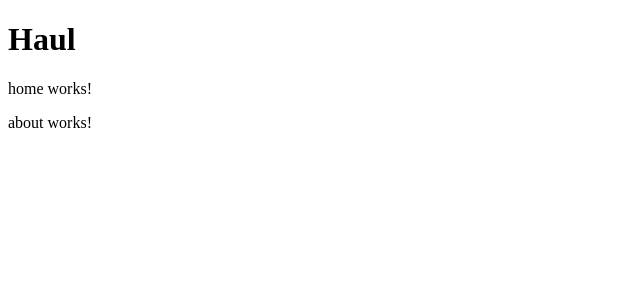
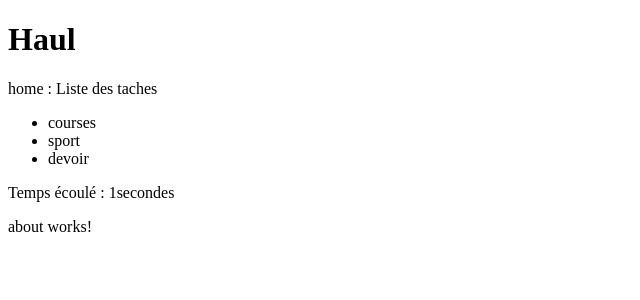
Before and after one commit to sarahigl/taskBoard-pro, an Angular app in the folder taskBoard/: page /taskBoard/ in a window 1280 px wide. Shown: the top 300 px of the page, without its empty margins (0-640 px from the left). Built offline with nearby package versions, Linux system fonts and the light colour scheme.

Commit message:
ajout du service et count en async

```diff
--- a/taskBoard/src/app/app.html
+++ b/taskBoard/src/app/app.html
@@ -1,3 +1,4 @@
 <h1>Haul</h1>
-<app-home></app-home>
+<app-home>
+</app-home>
 <app-about></app-about>
--- /dev/null
+++ b/taskBoard/src/app/core/services/task.ts
@@ -0,0 +1,19 @@
+import { Injectable } from '@angular/core';
+import { of } from 'rxjs';
+import { delay } from 'rxjs';
+
+@Injectable({
+  providedIn: 'root',
+})
+export class Task {
+  private tasks = [
+    { id: 1, title: "courses" },
+    { id: 2, title: "sport" },
+    { id: 3, title: "devoir" }
+  ];
+
+  getTasks(){
+    return of(this.tasks).pipe(delay(1000));
+  }
+
+}
--- a/taskBoard/src/app/home/home.html
+++ b/taskBoard/src/app/home/home.html
@@ -1 +1,12 @@
-<p>home works!</p>
+<p>home : Liste des taches</p>
+
+@if (tasks$ | async; as tasks){
+    <ul>
+        @for (t of tasks; track t.id) {
+            <li> {{ t.title}}</li>
+        }
+    </ul>
+} @else {
+    <p>chargement des taches ...</p>
+}
+<p>Temps écoulé : {{count/2}}secondes</p>
--- a/taskBoard/src/app/home/home.ts
+++ b/taskBoard/src/app/home/home.ts
@@ -1,11 +1,24 @@
 import { Component } from '@angular/core';
+import { AsyncPipe } from '@angular/common';
+import { Task } from '../core/services/task';
 
 @Component({
   selector: 'app-home',
-  imports: [],
+  imports: [AsyncPipe],
   templateUrl: './home.html',
   styleUrl: './home.scss',
 })
 export class Home {
+  tasks$! : ReturnType<Task['getTasks']>;
 
+  constructor(private task: Task){
+    this.tasks$ = this.task.getTasks();
+  }
+
+  count = 0;
+  ngOnInit(){
+    setInterval(() =>{
+      this.count++;
+    }, 500);
+  }
 }
```
Also changed, not shown: 1 other file (tests, documents, lock files or other folders).
